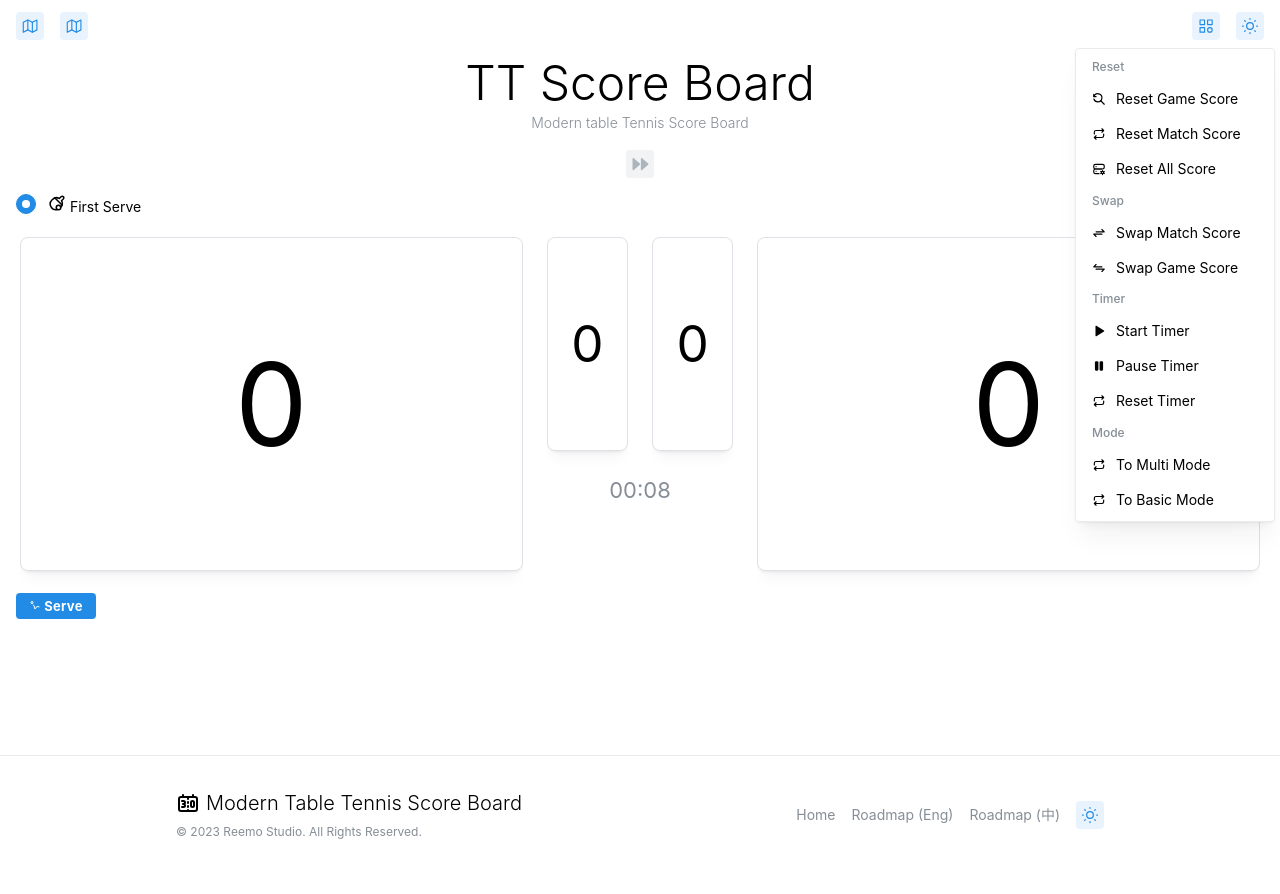
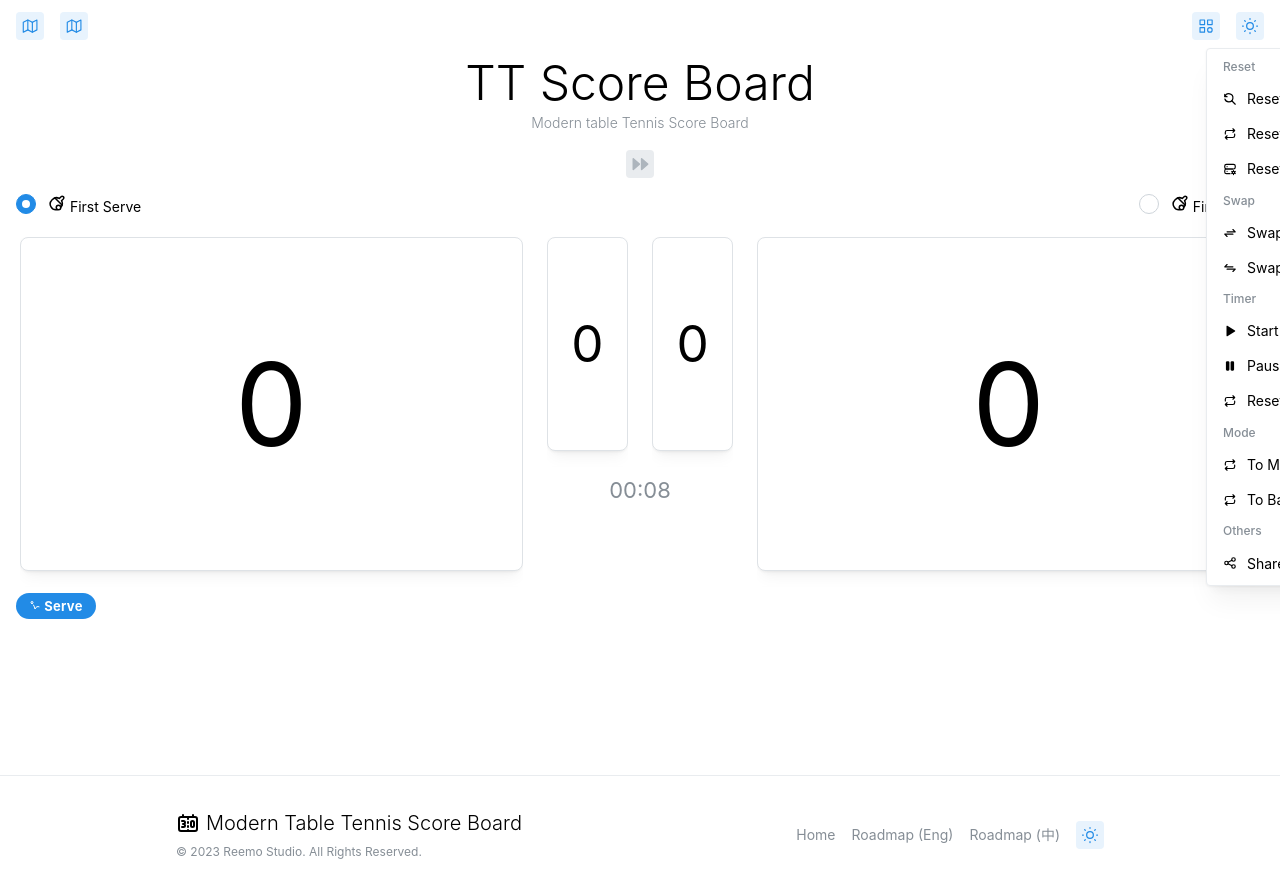
Before and after one commit to r48n34/Modern-Table-Tennis-Score-Board, a React (Vite) app: page / in a window 1280 px wide. Both pictures are taken after a click on the button 1206 px from the left and 26 px from the top of the page. Built offline with nearby package versions, Linux system fonts and the light colour scheme.

Commit message:
Upgraded to Mantine V8 and added share utils

```diff
--- a/src/components/BigScoreBoard.tsx
+++ b/src/components/BigScoreBoard.tsx
@@ -1,11 +1,11 @@
 import { useEffect, useState } from "react";
 import { Container, Grid, Text, Badge, Radio, Group, Space, ActionIcon, Tooltip, Menu, rem } from "@mantine/core"
 import ScoreDrag from "./ScoreDrag"
-import { EmblaCarouselType } from "embla-carousel-react";
+import { EmblaCarouselType } from "embla-carousel";
 import { useLocalStorage } from '@mantine/hooks';
 import { useStopwatch } from 'react-timer-hook';
 
-import { IconArrowsExchange, IconArrowsExchange2, IconBounceLeft, IconBounceRight, IconCategory, IconPingPong, IconPlayerPauseFilled, IconPlayerPlayFilled, IconPlayerTrackNextFilled, IconRepeat, IconServerCog, IconSwords, IconZoomReset } from "@tabler/icons-react";
+import { IconArrowsExchange, IconArrowsExchange2, IconBounceLeft, IconBounceRight, IconCategory, IconPingPong, IconPlayerPauseFilled, IconPlayerPlayFilled, IconPlayerTrackNextFilled, IconRepeat, IconServerCog, IconShare, IconSwords, IconZoomReset } from "@tabler/icons-react";
 import { determineWhoServe, determineWhoWin } from "../utils/tableTennisUtils";
 import { ScoreObject } from "../interface/tableTennisInterface";
 import ColorToggleBtn from "./common/ColorToggleBtn";
@@ -132,8 +132,8 @@ function BigScoreBoard({ showTitle = true, uid = "", showsColorTheme = true }: B
         const whoWin = determineWhoWin(playersScore!["leftPlayerScore"], playersScore!["rightPlayerScore"]);
 
         // swap match score
-        const newLeftMatchScore = playersScore!["rightPlayerMatchScore"] + (whoWin === "Right Won >" ? 1 : 0);
-        const newRightMatchScore = playersScore!["leftPlayerMatchScore"] + (whoWin === "< Left Won" ? 1 : 0);
+        const newLeftMatchScore = playersScore!["rightPlayerMatchScore"] + (whoWin === "Right Win >" ? 1 : 0);
+        const newRightMatchScore = playersScore!["leftPlayerMatchScore"] + (whoWin === "< Left Win" ? 1 : 0);
 
         setPlayersScore(v => ({
             ...v,
@@ -315,6 +315,25 @@ function BigScoreBoard({ showTitle = true, uid = "", showsColorTheme = true }: B
                                 </Menu.Item>
 
 
+                                <Menu.Label>
+                                    Others
+                                </Menu.Label>
+
+                                <Menu.Item
+                                    leftSection={<IconShare style={{ width: rem(14), height: rem(14) }} />}
+                                    onClick={async () => {
+                                        await navigator.share({
+                                            title: "TT Match Result",
+                                            text: "Match Result\n" +
+                                                `${playersScore.leftPlayerMatchScore} - ${playersScore.rightPlayerMatchScore}\n` +
+                                                `Curretn Score \n` +
+                                                `${playersScore.leftPlayerScore} - ${playersScore.rightPlayerScore}`,
+                                            url: window.location.href,
+                                        });
+                                    }}
+                                >
+                                    Share Result
+                                </Menu.Item>
 
                             </Menu.Dropdown>
                         </Menu>
@@ -372,7 +391,7 @@ function BigScoreBoard({ showTitle = true, uid = "", showsColorTheme = true }: B
                         />
                         {isCurrentFirstPlayerServe
                             && (
-                                <Badge color="blue" size="lg" mt={2} tt="none" radius={"sm"}>
+                                <Badge color="blue" size="lg" mt={2} tt="none">
                                     <IconBounceLeft size={12} /> Serve
                                 </Badge>
                             )
@@ -381,10 +400,6 @@ function BigScoreBoard({ showTitle = true, uid = "", showsColorTheme = true }: B
 
                     <Grid.Col span={{ base: 12, md: 2, lg: 2 }} order={{ base: 1, md: 2, lg: 2 }}>
                         <Grid>
-
-                            {/* <Grid.Col span={{ base: 3, md: 0, lg: 0 }}>
-                        </Grid.Col> */}
-
                             <Grid.Col span={{ base: 3, md: 6, lg: 6 }} offset={{ base: 3, md: 0, lg: 0 }}>
                                 <ScoreDrag
                                     initialSlide={playersScore!.leftPlayerMatchScore}
@@ -407,9 +422,6 @@ function BigScoreBoard({ showTitle = true, uid = "", showsColorTheme = true }: B
                                 />
                             </Grid.Col>
 
-                            {/* <Grid.Col span={{ base: 3, md: 0, lg: 0 }}>
-                        </Grid.Col> */}
-
                         </Grid>
 
                         {
@@ -422,7 +434,7 @@ function BigScoreBoard({ showTitle = true, uid = "", showsColorTheme = true }: B
                             {minutes >= 10 ? minutes : "0" + minutes}:{seconds >= 10 ? seconds : "0" + seconds}
                         </Text>
 
-                        <Text ta="center" fz={32}>
+                        <Text ta="center" fz={32} fw={400}>
                             {determineWhoWin(playersScore!["leftPlayerScore"], playersScore!["rightPlayerScore"])}
                         </Text>
 
@@ -438,7 +450,7 @@ function BigScoreBoard({ showTitle = true, uid = "", showsColorTheme = true }: B
                         {!isCurrentFirstPlayerServe
                             && (
                                 <Group justify="flex-end">
-                                    <Badge color="blue" size="lg" mt={6}>
+                                    <Badge color="blue" size="lg" mt={2} tt="none">
                                         <IconBounceRight size={12} /> Serve
                                     </Badge>
                                 </Group>
--- a/src/components/ScoreDrag.tsx
+++ b/src/components/ScoreDrag.tsx
@@ -1,6 +1,6 @@
 import { Carousel } from '@mantine/carousel';
 import { Box, Card, Text, Stack } from '@mantine/core';
-import { EmblaCarouselType } from 'embla-carousel-react';
+import { EmblaCarouselType } from 'embla-carousel';
 import { useMemo } from 'react';
 
 type ScoreDragProps = {
@@ -13,27 +13,27 @@ type ScoreDragProps = {
     setEmbla?: (embla: EmblaCarouselType) => void;
 }
 
-function ScoreDrag({ changeScore, player = "", maxScore = 50, height = 350, initialSlide = 0, fontSize = 9, setEmbla }: ScoreDragProps){
+function ScoreDrag({ changeScore, player = "", maxScore = 50, height = 350, initialSlide = 0, fontSize = 9, setEmbla }: ScoreDragProps) {
 
     const initialSlideScore = useMemo(() => initialSlide, []);
 
-    function changeSlice(e: number){
+    function changeSlice(e: number) {
         !!changeScore && changeScore(e, player)
     }
 
     return (
         <Box w={"100%"} p={4}>
             <Carousel
-            align="end"
+                emblaOptions={{ align: 'end' }}
                 initialSlide={initialSlideScore}
                 slideGap="md"
-            getEmblaApi={!!setEmbla ? setEmbla : () => {}}
+                getEmblaApi={!!setEmbla ? setEmbla : () => { }}
                 orientation="vertical"
                 height={height}
                 withControls={false}
-            onSlideChange={ (e:number) => changeSlice(e) }
+                onSlideChange={(e: number) => changeSlice(e)}
             >
-            {[...Array(maxScore)].map((_,i) => i).map( v => (
+                {[...Array(maxScore)].map((_, i) => i).map(v => (
                     <Carousel.Slide key={v}>
                         <Card shadow="sm" padding="md" radius="md" withBorder style={{ height: "100%", width: "100%" }}>
                             <Stack align="center" justify='center' h={"100%"}>
--- a/src/components/common/Layout.tsx
+++ b/src/components/common/Layout.tsx
@@ -1,10 +1,12 @@
 import { Outlet } from "react-router-dom";
 import FooterComp from './FooterComp';
+import { Space } from "@mantine/core";
 
 function Layout() {
     return (
         <>
         <Outlet />
+        <Space h="lg" />
         <FooterComp />
         </>
     );
--- a/src/utils/tableTennisUtils.ts
+++ b/src/utils/tableTennisUtils.ts
@@ -21,26 +21,26 @@ export function determineWhoServe(playersScore: ScoreObject): "left" | "right" {
     return whoServe
 }
 
-export function determineWhoWin(leftScore: number, rightScore: number): "< Left Won" | "Right Won >" | "" {
+export function determineWhoWin(leftScore: number, rightScore: number): "< Left Win" | "Right Win >" | "" {
 
     if(leftScore >= 10 && rightScore >= 10){ // Deuce
         const scoreDiff = leftScore - rightScore;
 
         if(scoreDiff >= 2){
-            return "< Left Won"
+            return "< Left Win"
         }
         else if(scoreDiff <= -2){
-            return "Right Won >"
+            return "Right Win >"
         }
 
         return ""
     }
     else { // Normal
         if(leftScore >= 11 && rightScore <= 10){
-            return "< Left Won"
+            return "< Left Win"
         }
         else if(rightScore >= 11 && leftScore <= 10){
-            return "Right Won >"
+            return "Right Win >"
         }
 
         return ""
```
Also changed, not shown: package.json (+9 -8 lines), 1 other file (tests, documents, lock files or other folders). Lines whose indentation alone changed are shown as unchanged.
